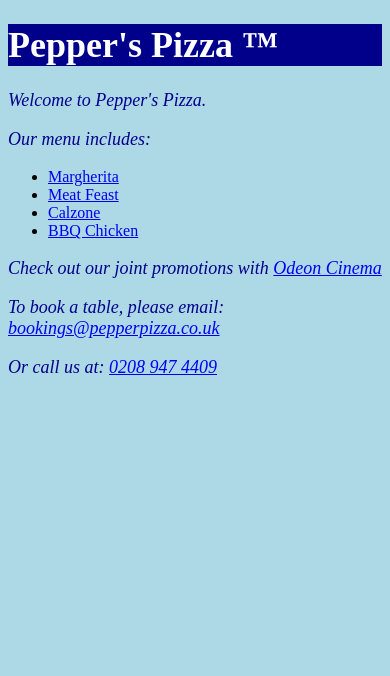
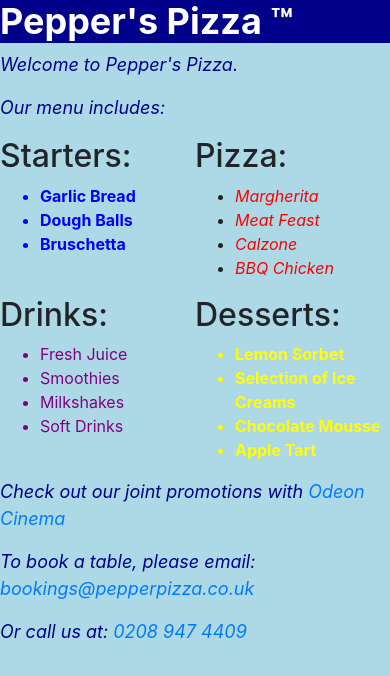
Before and after one commit to toribell92/Pepper-s-Pizza, a plain HTML site: page Index.html in a window 390 px wide. Drawn offline with nearby package versions, Linux system fonts and the light colour scheme.

Commit message:
@media changes

```diff
--- a/Index.html
+++ b/Index.html
@@ -2,12 +2,24 @@
 <html>
 <head>
     <title>Pepper&#39;s Pizza</title>
-    <link rel="stylesheet" href="style.css"/>
+    <meta name="viewport" content="width-device-width, initial-scale=1">
+    <link href="bootstrap.css" rel="stylesheet">
+    <link href="style.css" rel="stylesheet">
 </head>
 <body>
 <h1>Pepper's Pizza &trade;</h1>
 <p>Welcome to Pepper&#39;s Pizza.</p>
 <p>Our menu includes:</p>
+<div id="starters">
+    <h2>Starters:</h2>
+    <ul>
+        <li>Garlic Bread</li>
+        <li>Dough Balls</li>
+        <li>Bruschetta</li>
+    </ul>
+</div>
+<div class="pizza">
+    <h2>Pizza:</h2>
     <ul>
         <li>
             <a href="'Margherita.html">
@@ -30,6 +42,25 @@
             </a>
         </li>
     </ul>
+</div>
+<div class="drinks">
+    <h2>Drinks:</h2>
+    <ul>
+        <li>Fresh Juice</li>
+        <li>Smoothies</li>
+        <li>Milkshakes</li>
+        <li>Soft Drinks</li>
+    </ul>
+</div>
+<div class="desserts">
+    <h2>Desserts:</h2>
+    <ul>
+        <li>Lemon Sorbet</li>
+        <li>Selection of Ice Creams</li>
+        <li>Chocolate Mousse</li>
+        <li>Apple Tart</li>
+    </ul>
+</div>
 <p>Check out our joint promotions with
     <a href="http://www.odeon.co.uk/">
         Odeon Cinema
--- a/style.css
+++ b/style.css
@@ -2,17 +2,64 @@
     color: white;
     font-size: 36px;
     font-weight: bold;
-    background-color:darkblue;
+    background-color: darkblue;
 }
+
 P {
     color: darkblue;
     font-size: 18px;
     font-style: oblique;
 }
-body{
-    background-color:lightblue;
+
+body {
+    background-color: lightblue;
 }
+
 img {
     border: double;
-border-color: black;
+    border-color: black;
 }
+
+div {
+    width: 50%;
+    float: left;
+}
+
+#starters li {
+    color: #0000ff;
+    font-weight: bold;
+}
+
+.pizza a {
+    color: red;
+    font-style: italic;
+}
+
+.drinks li {
+    color: purple;
+}
+
+.desserts li {
+    color: yellow;
+    font-weight: bold;
+}
+
+@media only screen and (max-device-width: 736px) and (orientation: portrait) {
+    h1 {
+        font-size: 40px;
+    }
+    li{
+        font-size: 20px;
+    }
+}
+@media only screen and (max-device-width: 736px) and (orientation: landscape) {
+    h1 {
+        font-size: 50px;
+    }
+    h2 {
+        font-size:30px;
+    }
+    li {
+        font-size: 20px;
+    }
+}
```
Lines whose indentation alone changed are shown as unchanged.
